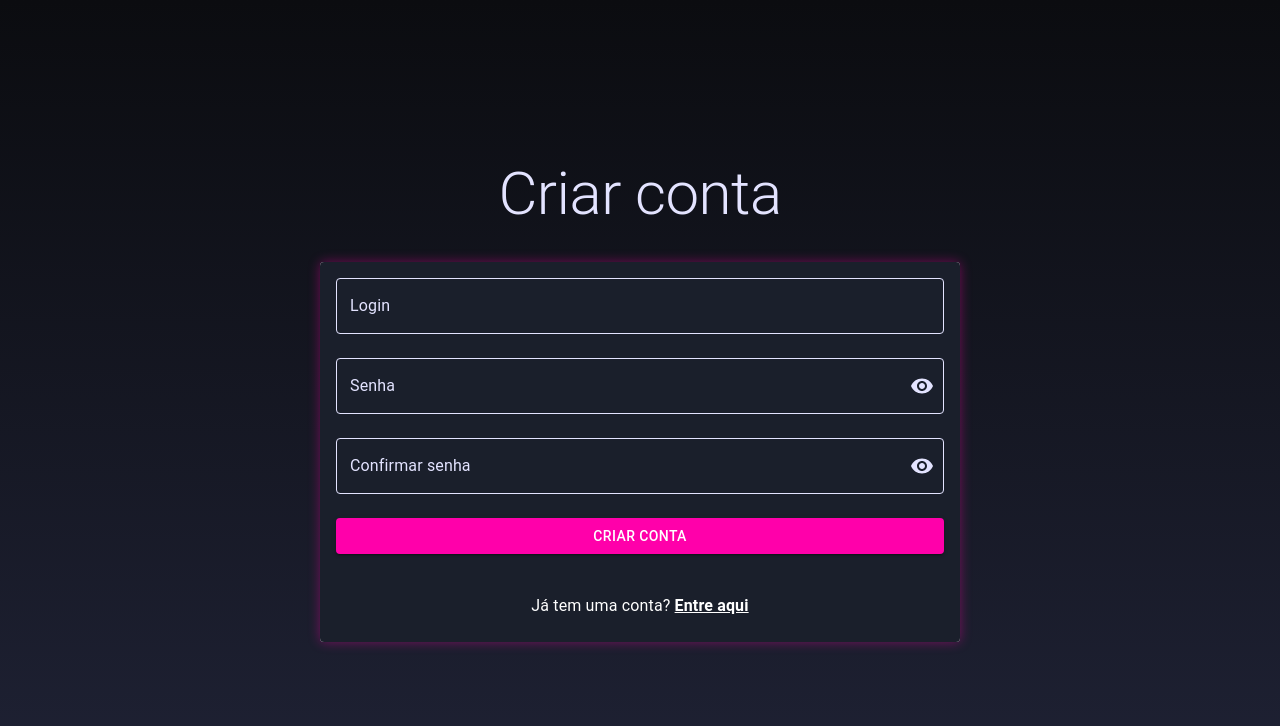
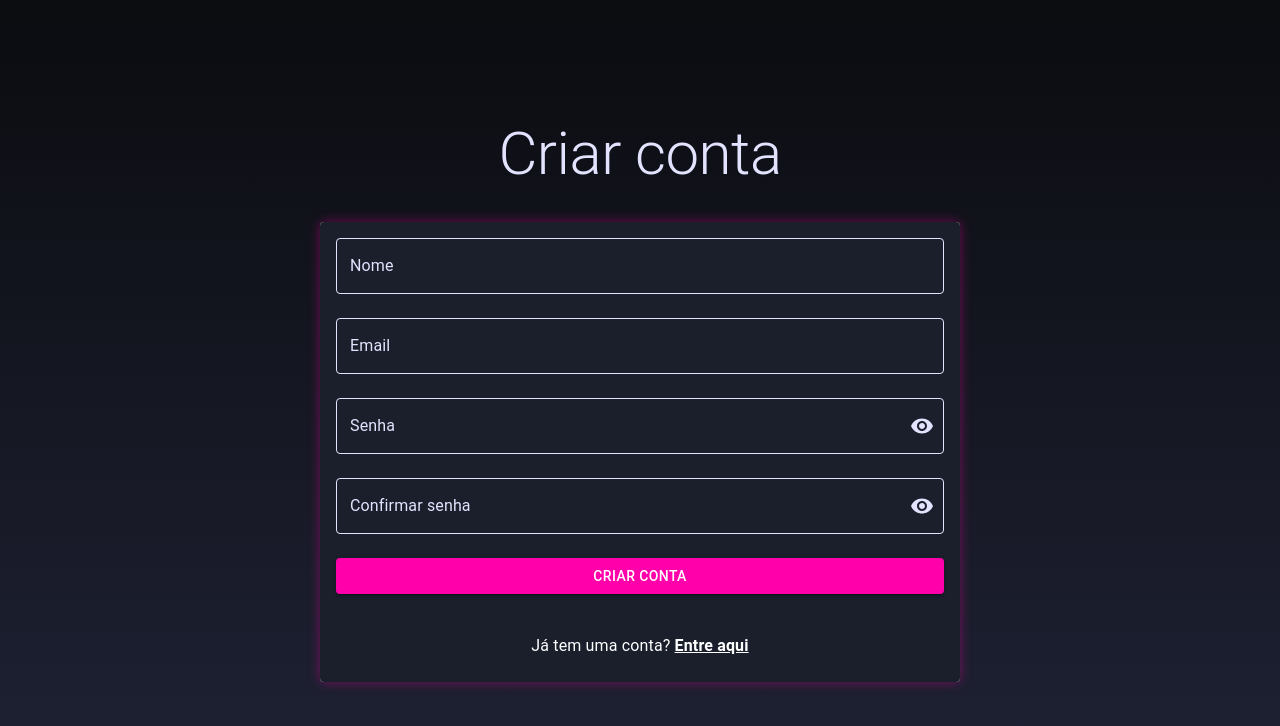
Before and after one commit to mahhfadel/fullstack, a React (Create React App) app in the folder fullstack-lucas-e-maria/: page /criar-conta in a window 1280 px wide. Shown: the top 726 px of the page. Built offline with nearby package versions, Linux system fonts and the light colour scheme.

Commit message:
conexão back na criação de usuários

```diff
--- a/fullstack-lucas-e-maria/src/components/SearchCryptoComponent.jsx
+++ b/fullstack-lucas-e-maria/src/components/SearchCryptoComponent.jsx
@@ -29,12 +29,12 @@ const SearchCryptoComponent = () => {
           <CardContent sx={{ backgroundColor: '#1A1F2B' }}>
           <Box sx={{ display: 'flex', flexDirection: 'column', gap: 3 }}>
   <TextField
-    label="Search Crypto"
+    label="Buscar Crypto"
     variant="outlined"
     inputRef={inputRef}
     fullWidth
     error={hasError}
-    helperText={hasError ? "This field required" : ""}
+    helperText={hasError ? "Campo obrigatório" : ""}
     sx={{
       input: { color: '#E3E3FF' },
       label: {
@@ -57,7 +57,7 @@ const SearchCryptoComponent = () => {
     }}
     onClick={handleSearch}
   >
-    Search
+    Pesquisar
   </Button>
 
   {loading && (
--- a/fullstack-lucas-e-maria/src/pages/CriarContaPage.jsx
+++ b/fullstack-lucas-e-maria/src/pages/CriarContaPage.jsx
@@ -1,9 +1,61 @@
 import React, { useRef, useState, useContext } from 'react';
-import { Link } from 'react-router-dom';
+import { Link, useNavigate } from 'react-router-dom';
 import PasswordField from '../components/PasswordField';
 import { Box, Button, Card, CardContent, Container, TextField, Typography } from '@mui/material';
 
 function Login() {
+    const nomeRef = useRef();
+    const emailRef = useRef();
+    const senhaRef = useRef();
+    const confirmSenhaRef = useRef();
+    const [erro, setErro] = useState('');
+    const navigate = useNavigate();
+
+    const handleCriarConta = async () => {
+        const nome = nomeRef.current.value;
+        const email = emailRef.current.value;
+        const senha = senhaRef.current.value;
+        const confirmSenha = confirmSenhaRef.current.value;
+
+        const emailValido = /^[^\s@]+@[^\s@]+\.[^\s@]+$/.test(email);
+        if (!emailValido) {
+            setErro('Digite um e-mail válido.');
+            return;
+        }
+
+        if (!senha || senha.length < 6) {
+            setErro('A senha deve ter no mínimo 6 caracteres.');
+            return;
+        }
+
+        if (senha != confirmSenha) {
+            setErro('As senhas não coincidem. Verifique e tente novamente.');
+            return;
+        }
+
+
+        try {
+            const resposta = await fetch('/users', {
+            method: 'POST',
+            headers: { 'Content-Type': 'application/json' },
+            body: JSON.stringify({ nome, email, senha }),
+            });
+
+            const dados = await resposta.json();
+
+            if (!resposta.ok) {
+            setErro(dados.message || 'Erro ao criar conta');
+            return;
+            }
+
+            navigate('/login ');
+        } catch (err) {
+            setErro('Erro ao conectar com o servidor.');
+            console.error(err);
+        }
+    };
+
+
     return (
         <Box sx={{ minHeight: '100vh', background: 'linear-gradient(to bottom, #0B0C10, #1F2235)', display: 'flex', alignItems: 'center', flexDirection: 'column', justifyContent: 'center'}}>
             <Typography variant="h2" component="h1" align="center" color='#E3E3FF' marginBottom='32px'>
@@ -14,9 +66,10 @@ function Login() {
                 <CardContent sx={{ backgroundColor: '#1A1F2B' }}>
                     <Box sx={{ display: 'flex', flexDirection: 'column', gap: 3 }}>
                         <TextField
-                            label="Login"
+                            label="Nome"
                             variant="outlined"
                             fullWidth
+                            inputRef={nomeRef}
                             sx={{
                             input: { color: '#E3E3FF' },
                             label: {
@@ -31,13 +84,34 @@ function Login() {
                             }}
                         />
 
-                        <PasswordField label="Senha"/>
+                        <TextField
+                            label="Email"
+                            variant="outlined"
+                            fullWidth
+                            inputRef={emailRef}
+                            sx={{
+                            input: { color: '#E3E3FF' },
+                            label: {
+                                color: '#E3E3FF',
+                                '&.Mui-focused': { color: '#E3E3FF' },
+                            },
+                            '& .MuiOutlinedInput-root': {
+                                '& fieldset': { borderColor: '#E3E3FF' },
+                                '&:hover fieldset': { borderColor: '#E3E3FF' },
+                                '&.Mui-focused fieldset': { borderColor: '#E3E3FF' },
+                            },
+                            }}
+                        />
 
-                        <PasswordField label="Confirmar senha"/>
+                        <PasswordField label="Senha" ref={senhaRef}/>
 
+                        <PasswordField label="Confirmar senha" ref={confirmSenhaRef}/>
+
+                        {erro && <Typography color="error">{erro}</Typography>}
 
                         <Button
                             variant="contained"
+                            onClick={handleCriarConta}
                             sx={{
                             backgroundColor: '#FF00AA',
                             '&:hover': { backgroundColor: '#ad0174' },
--- a/fullstack-lucas-e-maria/src/pages/LoginPage.jsx
+++ b/fullstack-lucas-e-maria/src/pages/LoginPage.jsx
@@ -18,11 +18,6 @@ function Login() {
             setErro('Digite um e-mail válido.');
             return;
         }
-
-        // if (!senha || senha.length < 6) {
-        //     setErro('A senha deve ter no mínimo 6 caracteres.');
-        //     return;
-        // }
 
 
         try {
```
Also changed, not shown: 1 other file (tests, documents, lock files or other folders).
